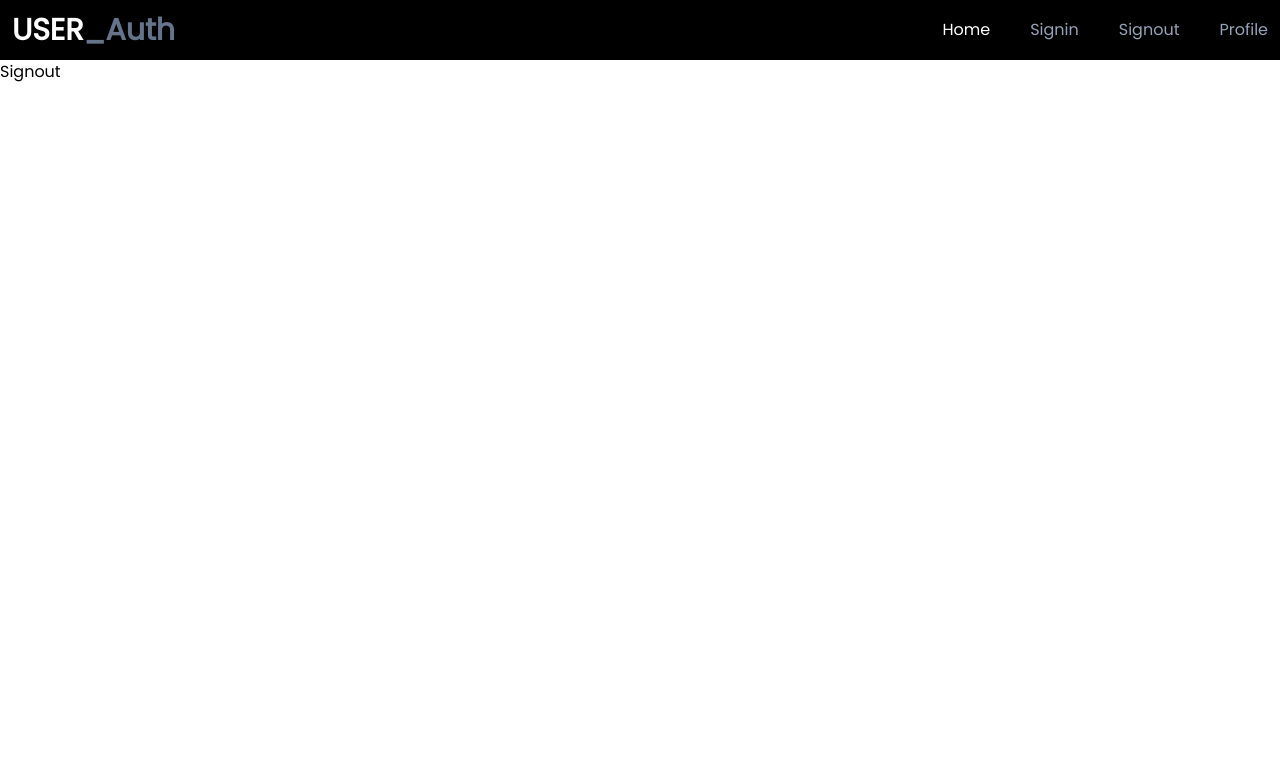
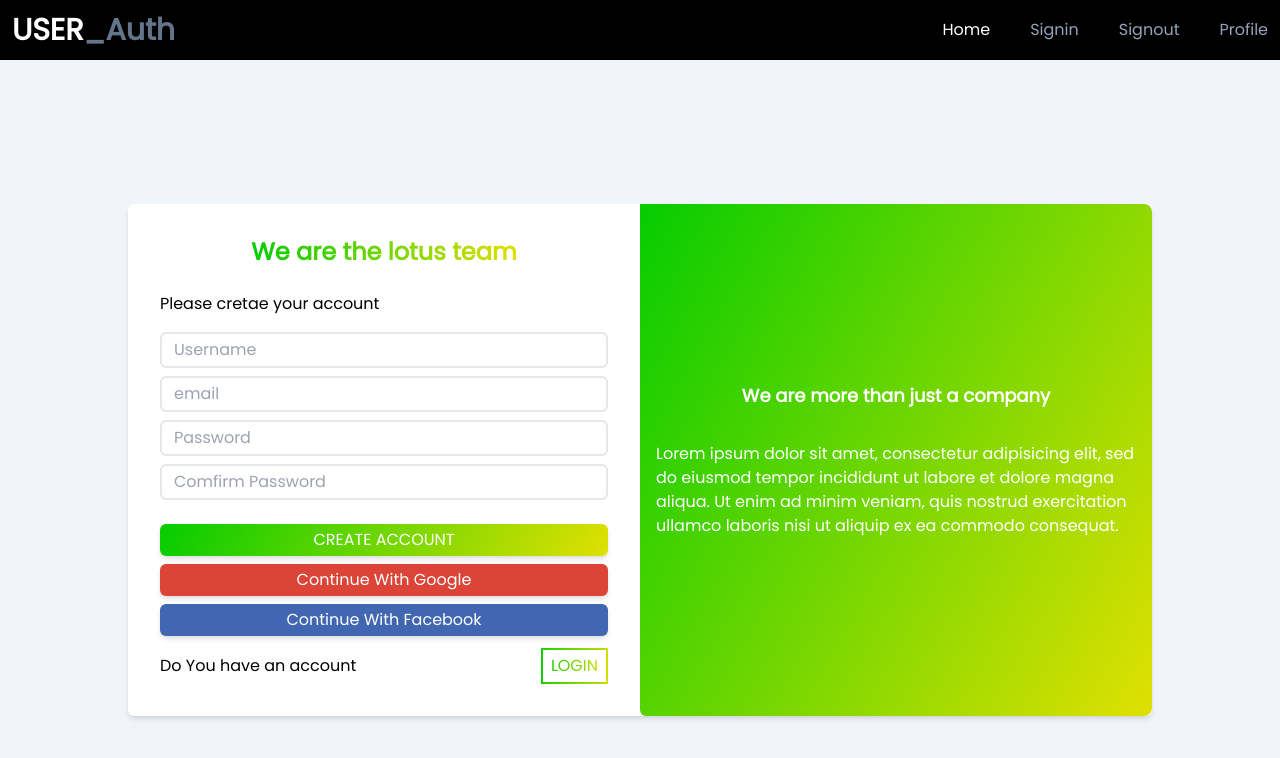
Before and after one commit to Ishan-Sandaruwan/MERN_AUTH, a React (Vite) app in the folder UserAuth/: page /signout in a window 1280 px wide. Shown: the top 758 px of the page. Built offline with nearby package versions, Linux system fonts and the light colour scheme.

Commit message:
sign out page ui created

```diff
--- a/UserAuth/src/components/Header.jsx
+++ b/UserAuth/src/components/Header.jsx
@@ -82,7 +82,10 @@ export default function Header() {
                 className={`font-medium cursor-pointer text-[16px] ${
                   active === nav.title ? "text-white" : "text-slate-400"
                 } ${index === navLinks.length - 1 ? "mb-0" : "mb-4"}`}
-                onClick={() => setActive(nav.title)}
+                onClick={() => {
+                  setActive(nav.title);
+                  setToggle(!toggle);
+                }}
               >
                 <Link to={nav.id}>
                   <p>{nav.title}</p>
--- a/UserAuth/src/index.css
+++ b/UserAuth/src/index.css
@@ -5,44 +5,53 @@
 @tailwind utilities;
 
 :root {
-  font-family: Poppins, Inter, system-ui, Avenir, Helvetica, Arial, sans-serif;
+  font-family: Poppins, sans-serif;
+  --primary-color: #ff33b4;
+  --secondary-color: #5733ff;
+  --accent-color-1: #05cc01;
+  --accent-color-2: #e0e002;
 }
 .gradient1 {
-  background: linear-gradient(
-    90deg,
-    #ff33b4, /* First color (left) */
-    #5733ff /* Third color (right) */
-  );
+  background: linear-gradient(90deg, var(--primary-color), var(--secondary-color));
 }
-
+.gradient2 {
+  background: linear-gradient(120deg, var(--accent-color-1), var(--accent-color-2));
+}
 .toMid{
   display: flex;
   justify-content: center;
   align-items: center;
 }
-
 .gradient-text {
-  background: linear-gradient(to right, #ff33b4, #5733FF);
+  background: linear-gradient(to right, var(--primary-color), var(--secondary-color));
   background-clip: text;
   color: transparent;
-  /* You can adjust other text properties as needed */
 }
-
+.gradient-text2 {
+  background: linear-gradient(to right, var(--accent-color-1), var(--accent-color-2));
+  background-clip: text;
+  color: transparent;
+}
 .smooth{
   transition: all 0.2s linear;
 }
 
 .gradient-border {
-  border-image: linear-gradient(to right, #ff33b4, #5733FF) 10;
+  border-image: linear-gradient(to right, var(--primary-color), var(--secondary-color)) 10;
+}
+.gradient-border2 {
+  border-image: linear-gradient(to right, var(--accent-color-1), var(--accent-color-2)) 10;
 }
 
 .button1{
-  @apply gradient1 text-white px-3 py-1 rounded-md shadow-md hover:opacity-80 smooth;
+  @apply gradient1 ;
 }
-.button2{
-  @apply text-white px-3 py-1 rounded-md shadow-md hover:opacity-80 smooth;
+.button3{
+  @apply gradient2 ;
 }
-
+.button1 , .button2 , .button3{
+  @apply text-white  px-3 py-1 rounded-md shadow-md hover:opacity-80 smooth;
+}
 .inputtxt{
   @apply focus:outline-none border-2 rounded-md py-1 px-3 ;
 }
--- a/UserAuth/src/pages/Signin.jsx
+++ b/UserAuth/src/pages/Signin.jsx
@@ -1,4 +1,7 @@
+import { useNavigate } from "react-router-dom";
+
 export default function Signin() {
+  const navigate = useNavigate();
   return (
     <div className="bg-slate-100 toMid w-full min-h-screen p-3">
       <div className="bg-white rounded-md shadow-md sm:max-w-5xl max-w-md flex sm:flex-row flex-col">
@@ -15,12 +18,14 @@ export default function Signin() {
               type="text"
               name="username"
               className="inputtxt mt-2"
+              required
             />
             <input
               placeholder="Password"
               type="text"
               name="Password"
               className="inputtxt mb-4"
+              required
             />
             <button className="button1">LOG IN</button>
             <button className="button2 bg-[#DB4437]">Sign with Google</button>
@@ -29,7 +34,7 @@ export default function Signin() {
           </form>
           <div className="flex w-full justify-between items-center">
             <p>Don&apos;t have an account</p>
-            <button className="border-2 gradient-border gradient-text px-2 py-1 hover:opacity-80 smooth">
+            <button className="border-2 gradient-border gradient-text px-2 py-1 hover:opacity-80 smooth" onClick={()=>navigate('/signout')}>
               REGISTER
             </button>
           </div>
--- a/UserAuth/src/pages/Signout.jsx
+++ b/UserAuth/src/pages/Signout.jsx
@@ -1,6 +1,73 @@
+import { useNavigate } from "react-router-dom";
 
 export default function Signout() {
+  const navigate = useNavigate();
   return (
-    <div>Signout</div>
-  )
+    <div className="bg-slate-100 toMid w-full min-h-screen p-3">
+      <div className="bg-white rounded-md shadow-md sm:max-w-5xl max-w-md flex sm:flex-row flex-col">
+        <div className="p-3 sm:p-8 flex flex-col gap-2 items-center sm:w-1/2">
+          <div>
+            <h2 className="gradient-text2 text-2xl font-bold mb-3">
+              We are the lotus team
+            </h2>
+          </div>
+          <form className="flex flex-col w-full gap-2 m-1">
+            <label>Please cretae your account</label>
+            <input
+              placeholder="Username"
+              type="text"
+              name="username"
+              className="inputtxt mt-2"
+              required
+            />
+            <input
+              placeholder="email"
+              type="text"
+              name="email"
+              className="inputtxt "
+              required
+            />
+            <input
+              placeholder="Password"
+              type="text"
+              name="password"
+              className="inputtxt "
+              required
+            />
+            <input
+              placeholder="Comfirm Password"
+              type="text"
+              name="comfirmPassword"
+              className="inputtxt mb-4"
+              required
+            />
+            <button className="button3 uppercase">CREATE account</button>
+            <button className="button2 bg-[#DB4437]">
+              Continue With Google
+            </button>
+            <button className="button2 bg-[#4267B2]">
+              Continue With Facebook
+            </button>
+          </form>
+          <div className="flex w-full justify-between items-center">
+            <p>Do You have an account</p>
+            <button className="border-2 gradient-border2 gradient-text2 px-2 py-1 hover:opacity-80 smooth" onClick={()=>navigate('/signin')}>
+              LOGIN
+            </button>
+          </div>
+        </div>
+        <div className="gradient2 rounded-b-md sm:rounded-r-lg p-4 text-white flex flex-col sm:items-center sm:justify-center sm:gap-5 sm:w-1/2">
+          <h3 className="text-lg mb-3 font-semibold">
+            We are more than just a company
+          </h3>
+          <p className="text-sm sm:text-base">
+            Lorem ipsum dolor sit amet, consectetur adipisicing elit, sed do
+            eiusmod tempor incididunt ut labore et dolore magna aliqua. Ut enim
+            ad minim veniam, quis nostrud exercitation ullamco laboris nisi ut
+            aliquip ex ea commodo consequat.
+          </p>
+        </div>
+      </div>
+    </div>
+  );
 }
```
